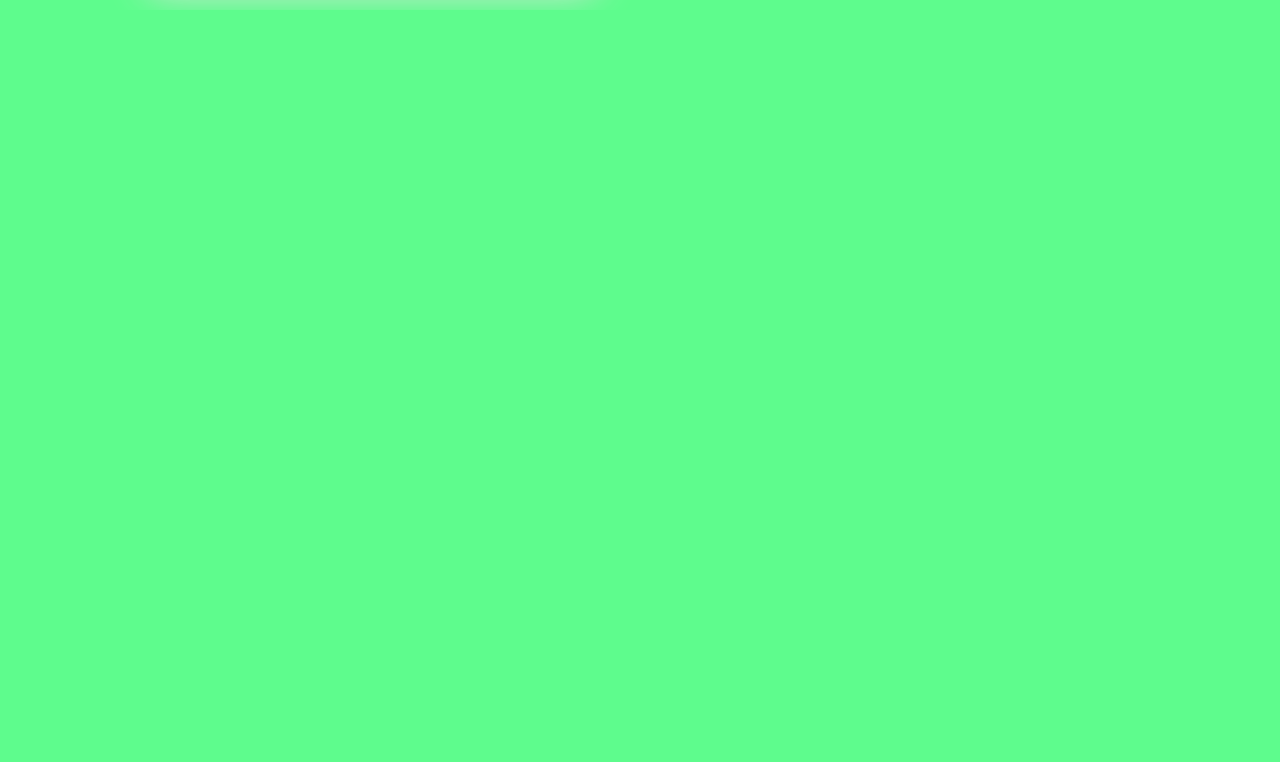
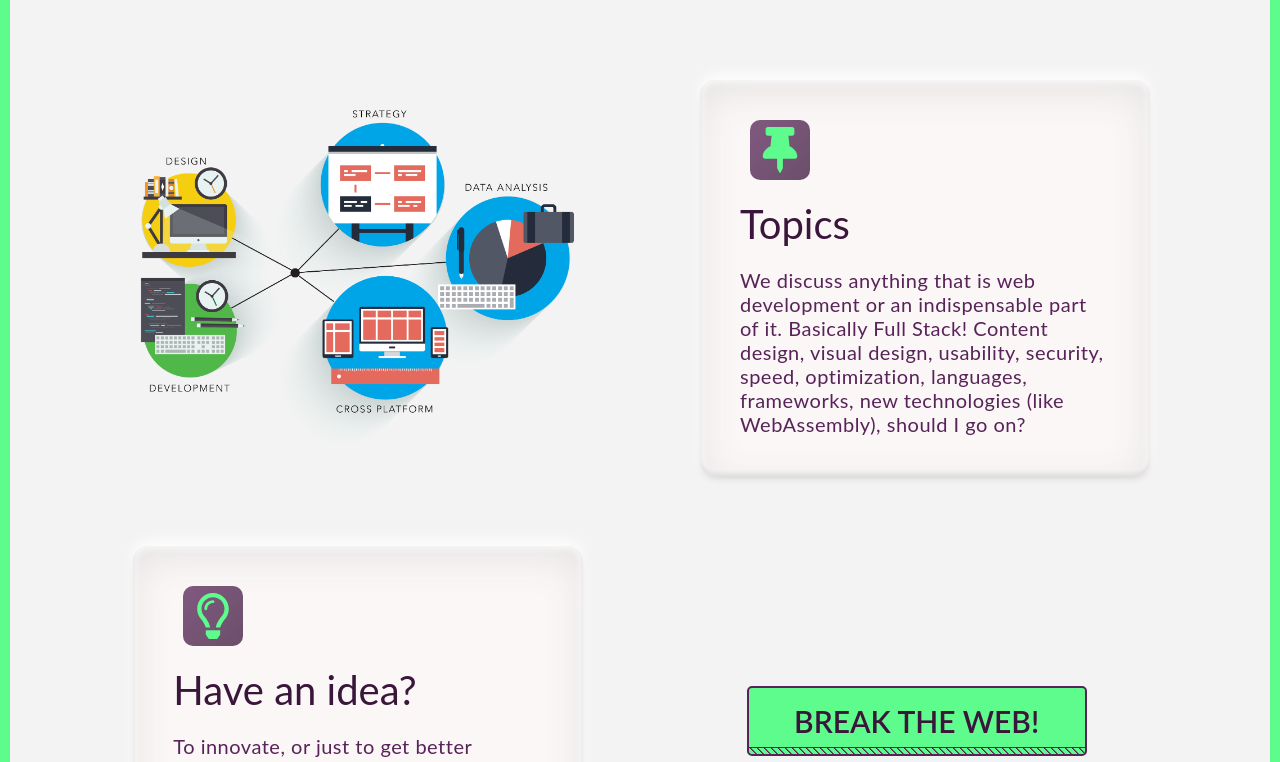
Before and after one commit to DownTown44/conference-uni, a React (Create React App) app: page / in a window 1280 px wide. Shown: the part 1230-1992 px from the top of the page. Before the commit the page ends 1240 px from the top, so only its background shows below. Built offline with nearby package versions, Linux system fonts and the light colour scheme; the HTML template or start-up script is replaced by a standard one.

Commit message:
CTA story and button done

```diff
--- /dev/null
+++ b/src/components/Button/CTAButton.js
@@ -0,0 +1,9 @@
+import React from 'react';
+
+const CTAButton = (props) => {
+  return (
+    <a href={props.ctaHref} className="ctaButton">{props.children}</a>
+  );
+}
+
+export default CTAButton;
--- a/src/components/Story/Story.js
+++ b/src/components/Story/Story.js
@@ -1,13 +1,19 @@
 import React from 'react';
 import StoryBox from './StoryBox';
+import CTAButton from '../Button/CTAButton';
 
 const Story = (props) => {
+  let imageOrButton = <img src={props.image} />;
+  if (!props.image) {
+    imageOrButton = <CTAButton ctaHref={props.ctaHref} >{props.buttonText}</CTAButton>;
+  }
+
   return (
     <div className={"story " + props.uClass}>
       <StoryBox icon= {props.icon} title={props.title}>
         {props.children}
       </StoryBox>
-      <img src={props.image} />
+      {imageOrButton}
     </div>
   );
 }
--- a/src/containers/HomePage.js
+++ b/src/containers/HomePage.js
@@ -3,7 +3,10 @@ import React, {useState, useEffect} from 'react';
 import Story from '../components/Story/Story';
 
 import { FaChalkboardTeacher } from 'react-icons/fa';
+import { FaThumbtack } from 'react-icons/fa';
+import { FaRegLightbulb } from 'react-icons/fa';
 import Boxes from '../assets/boxes.png';
+import Topics from '../assets/topics.png';
 
 const HomePage = () => {
   // Array index
@@ -64,11 +67,27 @@ const HomePage = () => {
         <Story
           uClass="u-flex-left"
           icon={<FaChalkboardTeacher className="story__box__board-icon" />}
-          title="Break the web"
-          image={Boxes} >
+          image={Boxes}
+          title="Break the web">
             Break the web is a conference for top notch web developers.
             You will hear about the newest, most impactful changes on the web.
             You can attend as a participant or as a presenter!
+        </Story>
+        <Story
+          uClass="u-flex-right"
+          icon={<FaThumbtack className="story__box__board-icon" />}
+          image={Topics}
+          title="Topics">
+            We discuss anything that is web development or an indispensable part of it. Basically Full Stack!
+            Content design, visual design, usability, security, speed, optimization, languages, frameworks, new technologies (like WebAssembly), should I go on?
+        </Story>
+        <Story
+          uClass="u-flex-left"
+          icon={<FaRegLightbulb className="story__box__board-icon" />}
+          buttonText="Break the web!"
+          ctaHref=""
+          title="Have an idea?">
+            To innovate, or just to get better everyday, you need to think outside of the box, and to think outside you'll need to break out... you'll need to break the web.
         </Story>
       </section>
     </div>
--- a/src/css/style.css
+++ b/src/css/style.css
@@ -39,6 +39,12 @@ body::-webkit-scrollbar-thumb {
   justify-content: space-evenly;
   align-items: center; }
 
+.u-flex-right {
+  display: flex;
+  justify-content: space-evenly;
+  align-items: center;
+  flex-direction: row-reverse; }
+
 .story {
   margin-top: 7rem; }
   .story__box {
@@ -47,10 +53,7 @@ body::-webkit-scrollbar-thumb {
     min-height: 35rem;
     border-radius: 15px;
     background: #fbf7f7;
-    -webkit-box-shadow: 17px 17px 37px #e4e1e1,
- -17px -17px 37px #ffffff;
-    box-shadow: 17px 17px 37px #e4e1e1,
- -17px -17px 37px #ffffff;
+    box-shadow: 0 5px 10px -5px rgba(0, 0, 0, 0.2), inset 0 -3px 4px 0 rgba(0, 0, 0, 0.1), 0 -7px 15px -2px #ffffff, inset 0 3px 2px -5px #e4e1e1, inset 0 0 8px 1px #ffffff, inset 0 10px 40px 0 #e4e1e1;
     display: flex;
     flex-direction: column; }
     .story__box__board-icon {
@@ -72,6 +75,53 @@ body::-webkit-scrollbar-thumb {
       color: #582358; }
   .story img {
     width: 45rem; }
+
+@keyframes stripe-slide {
+  0% {
+    background-position: 0% 0; }
+  100% {
+    background-position: 200% 0; } }
+
+.ctaButton, .ctaButton:visited {
+  width: 34rem;
+  height: 7rem;
+  margin-right: 6rem;
+  margin-left: 4rem;
+  text-decoration: none;
+  text-transform: uppercase;
+  font-size: 3rem;
+  font-weight: 600;
+  color: #3A173A;
+  background-color: #5EFC8D;
+  border: 2px solid #582358;
+  border-radius: 5px;
+  display: flex;
+  justify-content: center;
+  align-items: center;
+  transition: all .5s ease;
+  overflow: hidden;
+  position: relative; }
+  .ctaButton:after, .ctaButton:visited:after {
+    content: '';
+    display: block;
+    height: 7px;
+    width: 100%;
+    background-image: repeating-linear-gradient(45deg, #582358, #582358 1px, transparent 2px, transparent 5px);
+    -webkit-backface-visibility: hidden;
+    backface-visibility: hidden;
+    border-top: 1px solid #582358;
+    position: absolute;
+    left: 0;
+    bottom: 0;
+    background-size: 7px 7px; }
+  .ctaButton:hover, .ctaButton:visited:hover {
+    background-color: #582358;
+    color: #5EFC8D;
+    border-color: #3A173A; }
+    .ctaButton:hover:after, .ctaButton:visited:hover:after {
+      background-image: repeating-linear-gradient(45deg, #5EFC8D, #5EFC8D 1px, transparent 2px, transparent 5px);
+      border-top: 1px solid #5EFC8D;
+      animation: stripe-slide 12s infinite linear forwards; }
 
 .toolbar {
   background-color: #3A173A;
@@ -166,4 +216,4 @@ body::-webkit-scrollbar-thumb {
     transform: translateX(-5rem); }
   .homePage__hook {
     background-color: #f3f3f3;
-    height: 50vh; }
+    padding-bottom: 7rem; }
--- a/src/sass/base/_utilites.scss
+++ b/src/sass/base/_utilites.scss
@@ -3,3 +3,10 @@
   justify-content: space-evenly;
   align-items: center;
 }
+
+.u-flex-right {
+  display: flex;
+  justify-content: space-evenly;
+  align-items: center;
+  flex-direction: row-reverse;
+}
--- /dev/null
+++ b/src/sass/components/_ctaButton.scss
@@ -0,0 +1,70 @@
+@keyframes stripe-slide {
+  0% { background-position: 0% 0; }
+  100% { background-position: 200% 0; }
+}
+
+.ctaButton, .ctaButton:visited {
+  width: 34rem;
+  height: 7rem;
+  margin-right: 6rem;
+  margin-left: 4rem;
+
+
+  text-decoration: none;
+  text-transform: uppercase;
+  font-size: 3rem;
+  font-weight: 600;
+  color: $color-primary;
+  background-color: $color-secondary;
+  border: 2px solid $color-primary-light;
+  border-radius: 5px;
+
+  // Center text
+  display: flex;
+  justify-content: center;
+  align-items: center;
+
+  // Button stripes, and animation
+  transition: all .5s ease;
+  overflow: hidden;
+  position: relative;
+
+  &:after {
+    content: '';
+    display: block;
+    height: 7px;
+    width: 100%;
+    background-image: repeating-linear-gradient(
+      45deg,
+      $color-primary-light,
+      $color-primary-light 1px,
+      transparent 2px,
+      transparent 5px
+    );
+    -webkit-backface-visibility: hidden;
+    backface-visibility: hidden;
+    border-top: 1px solid $color-primary-light;
+    position: absolute;
+    left: 0;
+    bottom: 0;
+    background-size: 7px 7px;
+  }
+
+  &:hover {
+    background-color: $color-primary-light;
+    color: $color-secondary;
+    border-color: $color-primary;
+
+    &:after {
+      background-image: repeating-linear-gradient(
+        45deg,
+        $color-secondary,
+        $color-secondary 1px,
+        transparent 2px,
+        transparent 5px
+      );
+      border-top: 1px solid $color-secondary;
+      animation: stripe-slide 12s infinite linear forwards;
+    }
+  }
+}
--- a/src/sass/components/_story.scss
+++ b/src/sass/components/_story.scss
@@ -7,10 +7,7 @@
     min-height: 35rem;
     border-radius: 15px;
     background: #fbf7f7;
-    -webkit-box-shadow: 17px 17px 37px #e4e1e1,
-    -17px -17px 37px #ffffff;
-    box-shadow: 17px 17px 37px #e4e1e1,
-    -17px -17px 37px #ffffff;
+    box-shadow: 0 5px 10px -5px rgba(0,0,0,0.2), inset 0 -3px 4px 0 rgba(0,0,0,0.1), 0 -7px 15px -2px #ffffff, inset 0 3px 2px -5px #e4e1e1, inset 0 0 8px 1px #ffffff, inset 0 10px 40px 0 #e4e1e1;
 
     display: flex;
     flex-direction: column;
--- a/src/sass/main.scss
+++ b/src/sass/main.scss
@@ -2,6 +2,7 @@
 @import "base/utilites";
 
 @import "components/story";
+@import "components/ctaButton";
 
 @import "layout/toolbar";
 
--- a/src/sass/pages/_home.scss
+++ b/src/sass/pages/_home.scss
@@ -68,6 +68,6 @@
 
   &__hook {
     background-color: $color-white-background;
-    height: 50vh;
+    padding-bottom: 7rem;
   }
 }
```
Also changed, not shown: src/assets/topics.png (added).
